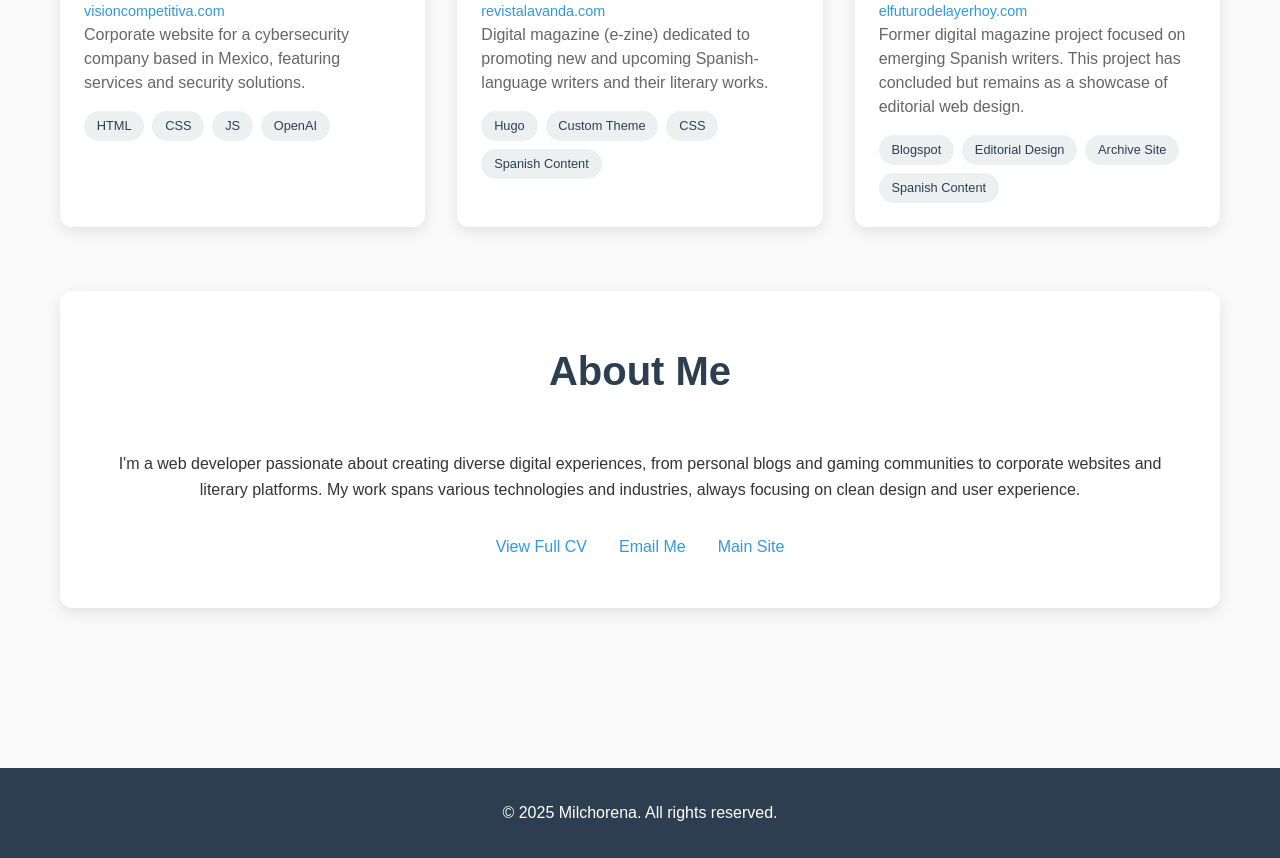
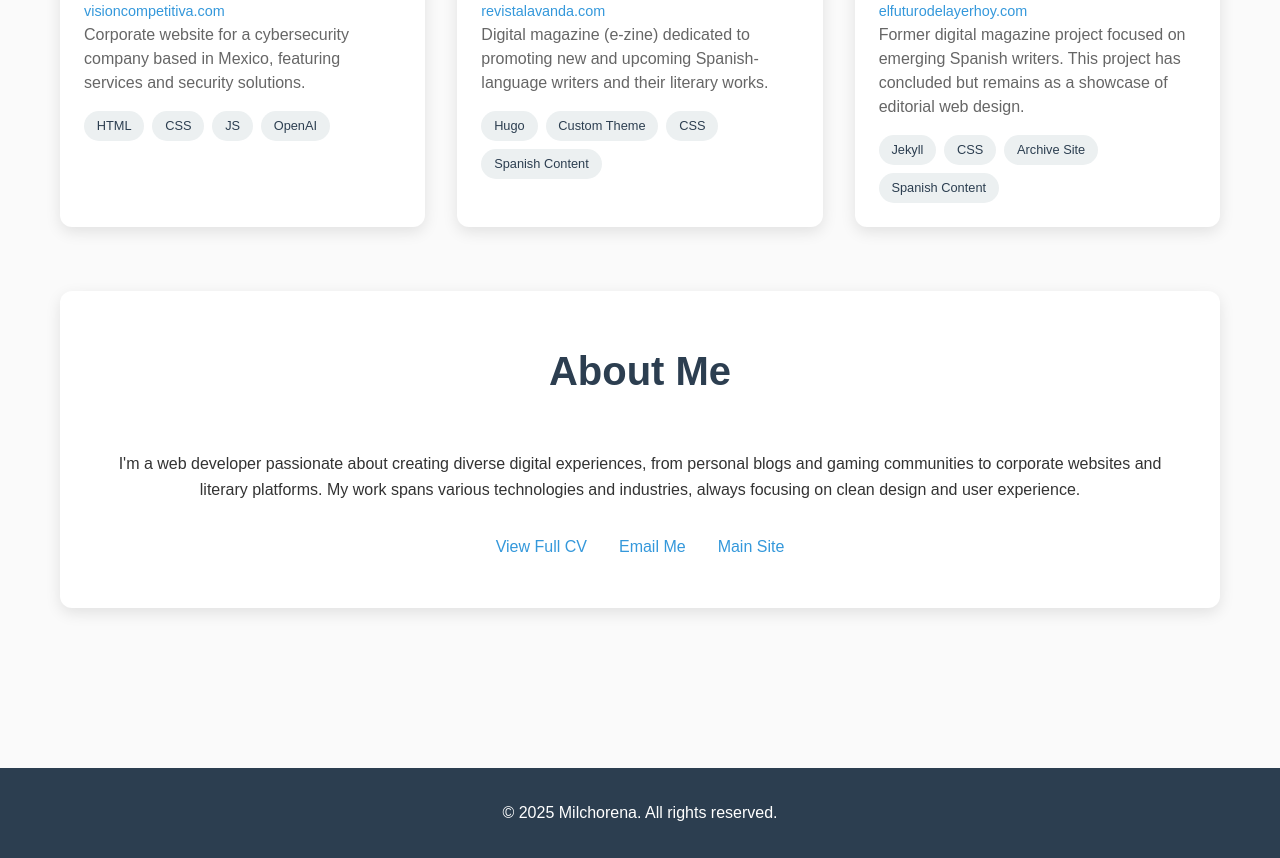
Before and after one commit to vicosurge/portfolio, a plain HTML site: page index.html in a window 1280 px wide. Shown: the part 1379-2237 px from the top of the page. Drawn offline with Linux system fonts and the light colour scheme.

Commit message:
Modified tech stack for FAH

```diff
--- a/index.html
+++ b/index.html
@@ -335,8 +335,8 @@
                             <a href="https://elfuturodelayerhoy.com" class="project-url" target="_blank">elfuturodelayerhoy.com</a>
                             <p class="project-description">Former digital magazine project focused on emerging Spanish writers. This project has concluded but remains as a showcase of editorial web design.</p>
                             <div class="tech-stack">
-                                <span class="tech-tag">Blogspot</span>
-                                <span class="tech-tag">Editorial Design</span>
+                                <span class="tech-tag">Jekyll</span>
+                                <span class="tech-tag">CSS</span>
                                 <span class="tech-tag">Archive Site</span>
                                 <span class="tech-tag">Spanish Content</span>
                             </div>
```
